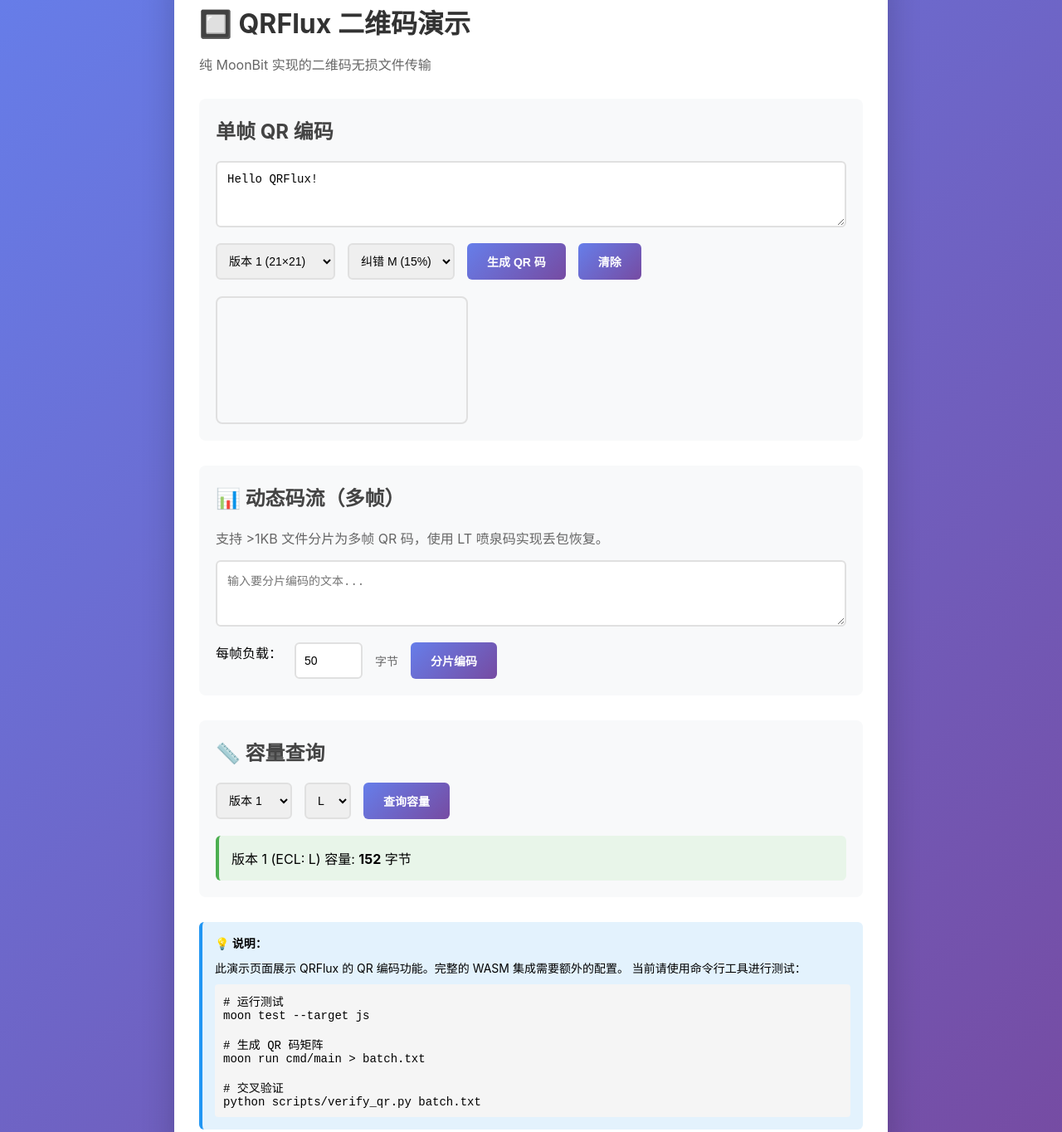
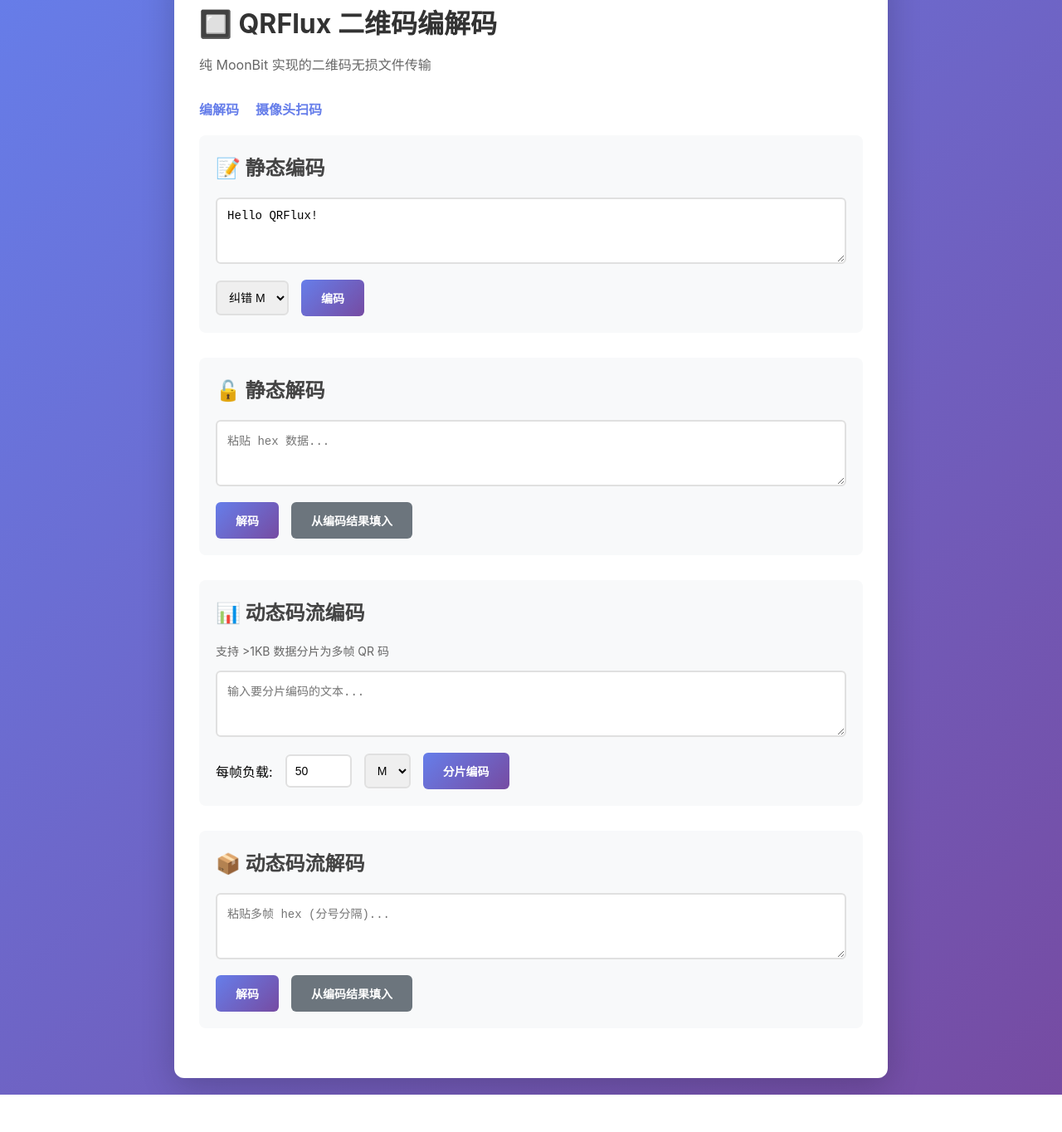
Before and after one commit to vicTop-cw/QRFlux, a plain HTML site: page web/index.html in a window 1280 px wide. Shown: the part 68-1432 px from the top of the page at 83% size. After the commit the page ends 1387 px from the top, so only its background shows below. Drawn offline with Linux system fonts and the light colour scheme.

Commit message:
feat: 彩色QR无损编解码 + RGB识别 + 图片生成 + 前端编解码UI + 摄像头扫码
任务4: 彩色QR解码器扩展 (src/qr/color_qr.mbt)
- 修复encode/decode为无损: 每个2x2块4色=8bit=1字节(原来丢失4bit)
- 修复FixedArray::make共享引用bug(同fountain.mbt)
- 新增ColorQRColor::from_rgb: 从RGB值识别颜色(阈值128)
- 新增decode_color_from_rgb: 从RGB矩阵解码彩色QR
- 新增color_qr_to_svg: 生成彩色SVG图片
- 新增color_qr_to_ppm: 生成彩色PPM(P3)图片
- 新增5个测试: from_rgb, rgb_roundtrip, svg_output, ppm_output, full_roundtrip

任务1: 网页前端更新 (web/index.html + web/server.js)
- server.js: /api/encode-static, /api/decode-static, /api/encode-dynamic, /api/decode-dynamic
- index.html: 静态编解码 + 动态编解码 UI, 通过fetch API调用服务器
- 闭环: 编码→hex→解码→原始数据

任务3: 摄像头扫码 (web/camera.html)
- 用jsQR CDN库实现纯前端QR解码
- 摄像头捕获 + 自动检测 + 解码结果显示
- 支持后置摄像头(facingMode: environment)

验证: moon fmt + moon check + moon test --target js = 179/179 passed, 0 warnings

```diff
--- a/web/index.html
+++ b/web/index.html
@@ -3,289 +3,212 @@
 <head>
   <meta charset="UTF-8">
   <meta name="viewport" content="width=device-width, initial-scale=1.0">
-  <title>QRFlux 二维码演示</title>
+  <title>QRFlux 二维码编解码</title>
   <style>
-    * {
-      box-sizing: border-box;
-    }
+    * { box-sizing: border-box; }
     body {
       font-family: -apple-system, BlinkMacSystemFont, 'Segoe UI', Roboto, sans-serif;
-      max-width: 900px;
-      margin: 0 auto;
-      padding: 20px;
+      max-width: 900px; margin: 0 auto; padding: 20px;
       background: linear-gradient(135deg, #667eea 0%, #764ba2 100%);
       min-height: 100vh;
     }
     .container {
-      background: white;
-      border-radius: 12px;
-      padding: 30px;
+      background: white; border-radius: 12px; padding: 30px;
       box-shadow: 0 10px 40px rgba(0,0,0,0.2);
     }
-    h1 {
-      color: #333;
-      margin-bottom: 10px;
-      font-size: 2em;
+    h1 { color: #333; margin-bottom: 10px; }
+    .subtitle { color: #666; margin-bottom: 30px; }
+    .demo-section {
+      margin-bottom: 30px; padding: 20px; background: #f8f9fa; border-radius: 8px;
     }
-    .subtitle {
-      color: #666;
-      margin-bottom: 30px;
+    h2 { color: #444; margin-top: 0; }
+    textarea, input[type="text"] {
+      width: 100%; padding: 12px; border: 2px solid #e0e0e0; border-radius: 6px;
+      font-size: 14px; transition: border-color 0.3s;
     }
-    .demo-section {
-      margin-bottom: 30px;
-      padding: 20px;
-      background: #f8f9fa;
-      border-radius: 8px;
-    }
-    h2 {
-      color: #444;
-      margin-top: 0;
-    }
-    textarea {
-      width: 100%;
-      min-height: 80px;
-      padding: 12px;
-      border: 2px solid #e0e0e0;
-      border-radius: 6px;
-      font-size: 14px;
-      resize: vertical;
-      transition: border-color 0.3s;
-    }
-    textarea:focus {
-      outline: none;
-      border-color: #667eea;
-    }
-    .controls {
-      display: flex;
-      gap: 15px;
-      margin-top: 15px;
-      flex-wrap: wrap;
-    }
+    textarea:focus, input[type="text"]:focus { outline: none; border-color: #667eea; }
+    textarea { min-height: 80px; resize: vertical; }
+    .controls { display: flex; gap: 15px; margin-top: 15px; flex-wrap: wrap; align-items: center; }
     select, input[type="number"] {
-      padding: 10px;
-      border: 2px solid #e0e0e0;
-      border-radius: 6px;
-      font-size: 14px;
+      padding: 10px; border: 2px solid #e0e0e0; border-radius: 6px; font-size: 14px;
     }
     button {
       background: linear-gradient(135deg, #667eea 0%, #764ba2 100%);
-      color: white;
-      border: none;
-      padding: 12px 24px;
-      border-radius: 6px;
-      cursor: pointer;
-      font-size: 14px;
-      font-weight: 600;
+      color: white; border: none; padding: 12px 24px; border-radius: 6px;
+      cursor: pointer; font-size: 14px; font-weight: 600;
       transition: transform 0.2s, box-shadow 0.2s;
     }
-    button:hover {
-      transform: translateY(-2px);
-      box-shadow: 0 4px 12px rgba(102, 126, 234, 0.4);
+    button:hover { transform: translateY(-2px); box-shadow: 0 4px 12px rgba(102,126,234,0.4); }
+    button:active { transform: translateY(0); }
+    button.secondary { background: #6c757d; }
+    .result {
+      margin-top: 15px; padding: 15px; border-radius: 6px; border-left: 4px solid #4caf50;
+      background: #e8f5e9; word-break: break-all; font-family: monospace; font-size: 13px;
     }
-    button:active {
-      transform: translateY(0);
+    .result.error { background: #ffebee; border-left-color: #f44336; }
+    .result.info { background: #e3f2fd; border-left-color: #2196f3; }
+    .hex-display {
+      margin-top: 10px; padding: 10px; background: #f5f5f5; border-radius: 4px;
+      font-family: monospace; font-size: 12px; max-height: 100px; overflow-y: auto;
+      word-break: break-all;
     }
-    #qr-canvas {
-      border: 2px solid #e0e0e0;
-      border-radius: 8px;
-      margin-top: 20px;
-      display: block;
-      max-width: 100%;
-      height: auto;
-    }
-    .result {
-      margin-top: 20px;
-      padding: 15px;
-      background: #e8f5e9;
-      border-radius: 6px;
-      border-left: 4px solid #4caf50;
-    }
-    .result.error {
-      background: #ffebee;
-      border-left-color: #f44336;
-    }
-    .qr-info {
-      margin-top: 15px;
-      padding: 10px;
-      background: #fff3cd;
-      border-radius: 6px;
-      font-family: monospace;
-      font-size: 12px;
-    }
-    .note {
-      margin-top: 20px;
-      padding: 15px;
-      background: #e3f2fd;
-      border-radius: 6px;
-      border-left: 4px solid #2196f3;
-      font-size: 14px;
-    }
-    .note a {
-      color: #1976d2;
-      text-decoration: none;
-    }
-    .note a:hover {
-      text-decoration: underline;
-    }
+    canvas { border: 2px solid #e0e0e0; border-radius: 8px; margin-top: 15px; display: block; }
+    .nav { display: flex; gap: 20px; margin-bottom: 20px; }
+    .nav a { color: #667eea; text-decoration: none; font-weight: 600; }
+    .nav a:hover { text-decoration: underline; }
   </style>
 </head>
 <body>
   <div class="container">
-    <h1>🔲 QRFlux 二维码演示</h1>
+    <h1>🔲 QRFlux 二维码编解码</h1>
     <p class="subtitle">纯 MoonBit 实现的二维码无损文件传输</p>
-
-    <div class="demo-section">
-      <h2>单帧 QR 编码</h2>
-      <textarea id="input-data" placeholder="输入要编码的文本...">Hello QRFlux!</textarea>
-
-      <div class="controls">
-        <select id="qr-version">
-          <option value="1">版本 1 (21×21)</option>
-          <option value="2">版本 2 (25×25)</option>
-          <option value="3">版本 3 (29×29)</option>
-          <option value="5">版本 5 (37×37)</option>
-          <option value="10">版本 10 (57×57)</option>
-        </select>
-
-        <select id="qr-ecl">
-          <option value="L">纠错 L (7%)</option>
-          <option value="M" selected>纠错 M (15%)</option>
-          <option value="Q">纠错 Q (25%)</option>
-          <option value="H">纠错 H (30%)</option>
-        </select>
-
-        <button onclick="generateQR()">生成 QR 码</button>
-        <button onclick="clearCanvas()">清除</button>
-      </div>
-
-      <div id="qr-info" class="qr-info" style="display: none;"></div>
-      <canvas id="qr-canvas"></canvas>
-      <div id="result"></div>
+    <div class="nav">
+      <a href="/">编解码</a>
+      <a href="/camera">摄像头扫码</a>
     </div>
 
+    <!-- 静态编码 -->
     <div class="demo-section">
-      <h2>📊 动态码流（多帧）</h2>
-      <p style="color: #666; margin-bottom: 15px;">支持 >1KB 文件分片为多帧 QR 码，使用 LT 喷泉码实现丢包恢复。</p>
-
-      <textarea id="stream-data" placeholder="输入要分片编码的文本..."></textarea>
-
+      <h2>📝 静态编码</h2>
+      <textarea id="encode-input" placeholder="输入要编码的文本...">Hello QRFlux!</textarea>
       <div class="controls">
-        <label>每帧负载：</label>
-        <input type="number" id="frame-payload" value="50" min="10" max="200">
-        <span style="color: #666; font-size: 14px; align-self: center;">字节</span>
-
-        <button onclick="encodeStream()">分片编码</button>
+        <select id="encode-ecl">
+          <option value="L">纠错 L</option>
+          <option value="M" selected>纠错 M</option>
+          <option value="Q">纠错 Q</option>
+          <option value="H">纠错 H</option>
+        </select>
+        <button onclick="encodeStatic()">编码</button>
       </div>
-
-      <div id="stream-result"></div>
+      <div id="encode-result"></div>
+      <div id="encode-hex" class="hex-display" style="display:none;"></div>
     </div>
 
+    <!-- 静态解码 -->
     <div class="demo-section">
-      <h2>📏 容量查询</h2>
+      <h2>🔓 静态解码</h2>
+      <textarea id="decode-input" placeholder="粘贴 hex 数据..."></textarea>
       <div class="controls">
-        <select id="cap-version">
-          <option value="1">版本 1</option>
-          <option value="5">版本 5</option>
-          <option value="10">版本 10</option>
-          <option value="20">版本 20</option>
-          <option value="40">版本 40</option>
-        </select>
+        <button onclick="decodeStatic()">解码</button>
+        <button class="secondary" onclick="document.getElementById('decode-input').value=document.getElementById('encode-hex').textContent">从编码结果填入</button>
+      </div>
+      <div id="decode-result"></div>
+    </div>
 
-        <select id="cap-ecl">
+    <!-- 动态编码 -->
+    <div class="demo-section">
+      <h2>📊 动态码流编码</h2>
+      <p style="color:#666;font-size:14px;">支持 >1KB 数据分片为多帧 QR 码</p>
+      <textarea id="dyn-encode-input" placeholder="输入要分片编码的文本..."></textarea>
+      <div class="controls">
+        <label>每帧负载:</label>
+        <input type="number" id="frame-size" value="50" min="10" max="500" style="width:80px;">
+        <select id="dyn-encode-ecl">
           <option value="L">L</option>
-          <option value="M">M</option>
+          <option value="M" selected>M</option>
           <option value="Q">Q</option>
           <option value="H">H</option>
         </select>
-
-        <button onclick="queryCapacity()">查询容量</button>
+        <button onclick="encodeDynamic()">分片编码</button>
       </div>
-      <div id="capacity-result"></div>
+      <div id="dyn-encode-result"></div>
+      <div id="dyn-encode-hex" class="hex-display" style="display:none;"></div>
     </div>
 
-    <div class="note">
-      <strong>💡 说明：</strong>
-      <p style="margin: 10px 0 0 0;">
-        此演示页面展示 QRFlux 的 QR 编码功能。完整的 WASM 集成需要额外的配置。
-        当前请使用命令行工具进行测试：
-      </p>
-      <pre style="margin: 10px 0 0 0; padding: 10px; background: #f5f5f5; border-radius: 4px; overflow-x: auto;">
-# 运行测试
-moon test --target js
-
-# 生成 QR 码矩阵
-moon run cmd/main > batch.txt
-
-# 交叉验证
-python scripts/verify_qr.py batch.txt</pre>
+    <!-- 动态解码 -->
+    <div class="demo-section">
+      <h2>📦 动态码流解码</h2>
+      <textarea id="dyn-decode-input" placeholder="粘贴多帧 hex (分号分隔)..."></textarea>
+      <div class="controls">
+        <button onclick="decodeDynamic()">解码</button>
+        <button class="secondary" onclick="document.getElementById('dyn-decode-input').value=document.getElementById('dyn-encode-hex').textContent">从编码结果填入</button>
+      </div>
+      <div id="dyn-decode-result"></div>
     </div>
   </div>
 
   <script>
-    // 注意：实际 WASM 集成需要额外的配置
-    // 此页面作为演示界面，实际功能需要通过命令行测试
-
-    function generateQR() {
-      const data = document.getElementById('input-data').value;
-      const version = document.getElementById('qr-version').value;
-      const ecl = document.getElementById('qr-ecl').value;
-      const resultDiv = document.getElementById('result');
-      const infoDiv = document.getElementById('qr-info');
-
-      if (!data) {
-        resultDiv.innerHTML = '<div class="result error">请输入数据</div>';
-        return;
-      }
-
-      resultDiv.innerHTML = '<div class="result">QR 编码功能需要通过命令行测试。请运行：<br><code>moon test --target js</code></div>';
-      infoDiv.style.display = 'none';
+    async function api(url, data) {
+      const resp = await fetch(url, {
+        method: 'POST',
+        headers: { 'Content-Type': 'application/json' },
+        body: JSON.stringify(data)
+      });
+      return resp.json();
     }
 
-    function encodeStream() {
-      const data = document.getElementById('stream-data').value;
-      const maxPayload = document.getElementById('frame-payload').value;
-      const resultDiv = document.getElementById('stream-result');
-
-      if (!data) {
-        resultDiv.innerHTML = '<div class="result error">请输入数据</div>';
-        return;
-      }
-
-      resultDiv.innerHTML = '<div class="result">动态码流功能已通过测试。请查看测试结果：<br><code>moon test --target js</code></div>';
+    function showResult(id, text, type) {
+      const div = document.getElementById(id);
+      div.innerHTML = `<div class="result ${type || ''}">${text}</div>`;
     }
 
-    function queryCapacity() {
-      const version = document.getElementById('cap-version').value;
-      const ecl = document.getElementById('cap-ecl').value;
-      const resultDiv = document.getElementById('capacity-result');
-
-      // QR 容量参考表（字节）
-      const capacities = {
-        'L': { 1: 152, 5: 136, 10: 504, 20: 1388, 40: 2953 },
-        'M': { 1: 128, 5: 112, 10: 400, 20: 1092, 40: 2331 },
-        'Q': { 1: 104, 5: 88, 10: 308, 20: 828, 40: 1663 },
-        'H': { 1: 72, 5: 64, 10: 224, 20: 604, 40: 1273 }
-      };
-
-      const capacity = capacities[ecl][version];
-      resultDiv.innerHTML = `<div class="result">
-        版本 ${version} (ECL: ${ecl}) 容量: <strong>${capacity}</strong> 字节
-      </div>`;
+    async function encodeStatic() {
+      const text = document.getElementById('encode-input').value;
+      const ecl = document.getElementById('encode-ecl').value;
+      if (!text) { showResult('encode-result', '请输入数据', 'error'); return; }
+      showResult('encode-result', '编码中...', 'info');
+      try {
+        const r = await api('/api/encode-static', { text, ecl });
+        if (r.success) {
+          showResult('encode-result', `✅ 编码成功 (hex 长度: ${r.hex.length})`);
+          const hexDiv = document.getElementById('encode-hex');
+          hexDiv.textContent = r.hex;
+          hexDiv.style.display = 'block';
+        } else {
+          showResult('encode-result', '❌ 编码失败: ' + (r.output || '未知错误'), 'error');
+        }
+      } catch (e) { showResult('encode-result', '❌ 请求失败: ' + e.message, 'error'); }
     }
 
-    function clearCanvas() {
-      const canvas = document.getElementById('qr-canvas');
-      const ctx = canvas.getContext('2d');
-      ctx.clearRect(0, 0, canvas.width, canvas.height);
-      document.getElementById('result').innerHTML = '';
-      document.getElementById('qr-info').style.display = 'none';
+    async function decodeStatic() {
+      const hex = document.getElementById('decode-input').value.trim();
+      if (!hex) { showResult('decode-result', '请输入 hex 数据', 'error'); return; }
+      showResult('decode-result', '解码中...', 'info');
+      try {
+        const r = await api('/api/decode-static', { hex });
+        if (r.success) {
+          const lines = r.output.split('\n').filter(l => !l.startsWith('#'));
+          showResult('decode-result', `✅ 解码结果: <strong>${lines.join('\n')}</strong>`);
+        } else {
+          showResult('decode-result', '❌ 解码失败', 'error');
+        }
+      } catch (e) { showResult('decode-result', '❌ 请求失败: ' + e.message, 'error'); }
     }
 
-    // 初始化
-    document.addEventListener('DOMContentLoaded', function() {
-      // 设置默认容量查询
-      queryCapacity();
-    });
+    async function encodeDynamic() {
+      const text = document.getElementById('dyn-encode-input').value;
+      const frame_size = parseInt(document.getElementById('frame-size').value);
+      const ecl = document.getElementById('dyn-encode-ecl').value;
+      if (!text) { showResult('dyn-encode-result', '请输入数据', 'error'); return; }
+      showResult('dyn-encode-result', '编码中...', 'info');
+      try {
+        const r = await api('/api/encode-dynamic', { text, frame_size, ecl });
+        if (r.success) {
+          const frames = r.hex.split(';').length;
+          showResult('dyn-encode-result', `✅ 编码成功 (${frames} 帧, hex 长度: ${r.hex.length})`);
+          const hexDiv = document.getElementById('dyn-encode-hex');
+          hexDiv.textContent = r.hex;
+          hexDiv.style.display = 'block';
+        } else {
+          showResult('dyn-encode-result', '❌ 编码失败: ' + (r.output || '未知错误'), 'error');
+        }
+      } catch (e) { showResult('dyn-encode-result', '❌ 请求失败: ' + e.message, 'error'); }
+    }
+
+    async function decodeDynamic() {
+      const hex = document.getElementById('dyn-decode-input').value.trim();
+      if (!hex) { showResult('dyn-decode-result', '请输入 hex 数据', 'error'); return; }
+      showResult('dyn-decode-result', '解码中...', 'info');
+      try {
+        const r = await api('/api/decode-dynamic', { hex });
+        if (r.success) {
+          const lines = r.output.split('\n').filter(l => !l.startsWith('#'));
+          showResult('dyn-decode-result', `✅ 解码结果: <strong>${lines.join('\n')}</strong>`);
+        } else {
+          showResult('dyn-decode-result', '❌ 解码失败', 'error');
+        }
+      } catch (e) { showResult('dyn-decode-result', '❌ 请求失败: ' + e.message, 'error'); }
+    }
   </script>
 </body>
 </html>
```
Also changed, not shown: web/camera.html (+98 -83 lines), web/server.js (+98 -21 lines), 2 other files.
